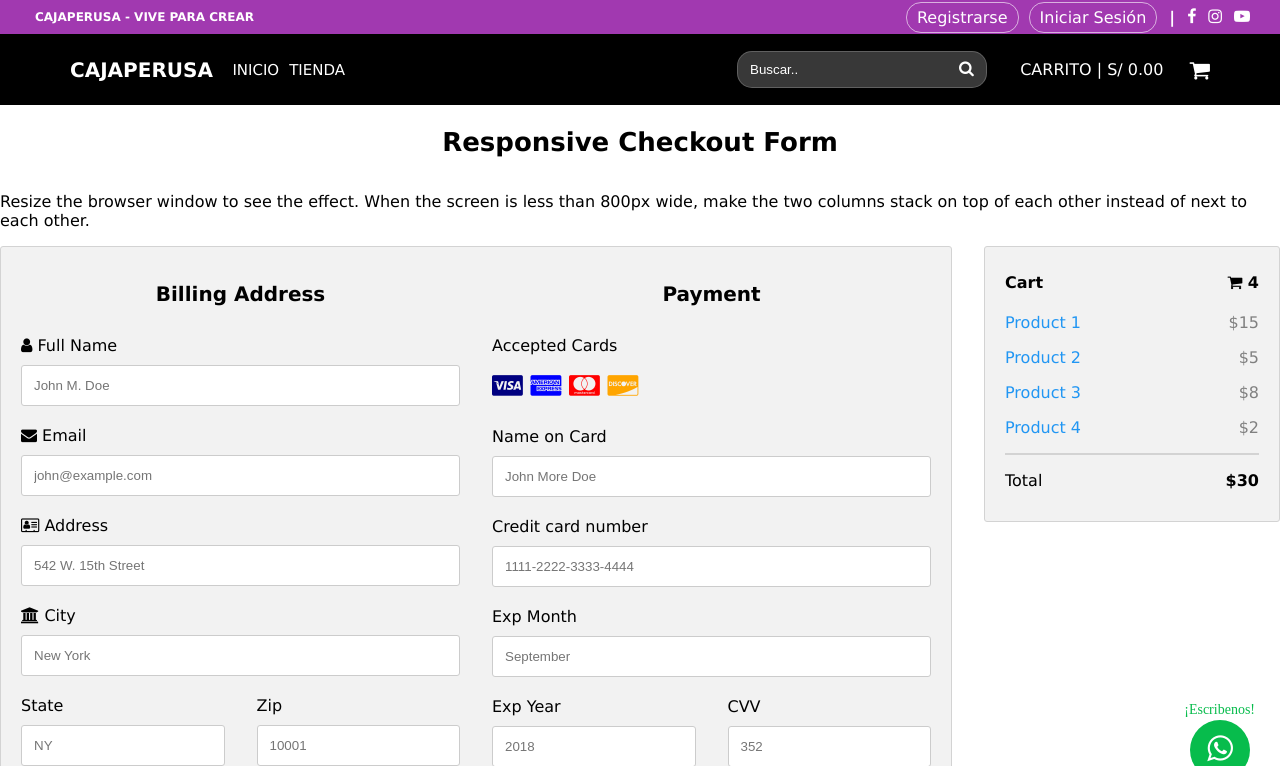
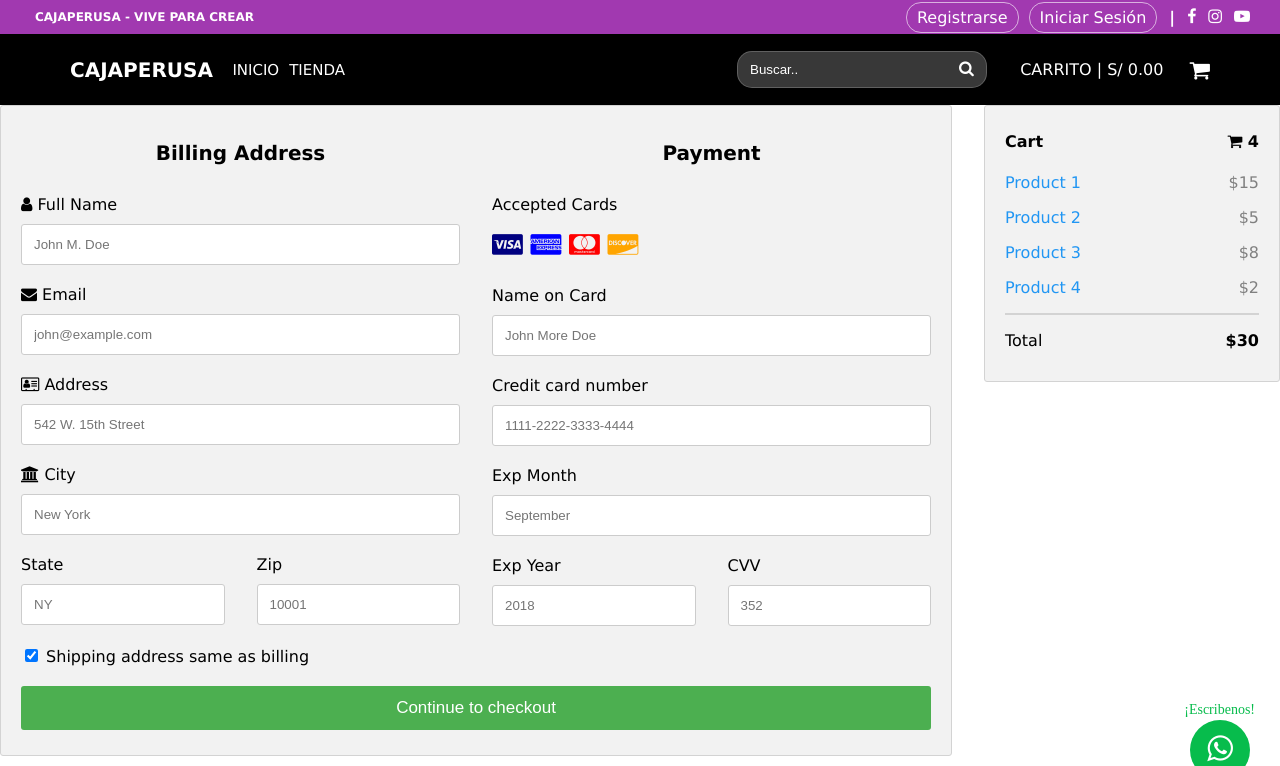
Before and after one commit to bryancitu/cajaperusa, a Django app: page /producto/historial-pagos in a window 1280 px wide. Shown: the top 766 px of the page. Run offline with Django 3.2, Linux system fonts and the light colour scheme; grey boxes are pictures that could not be loaded.

Commit message:
historial de pagos 2.0

```diff
--- a/templates/producto/historial_pagos.html
+++ b/templates/producto/historial_pagos.html
@@ -114,8 +114,6 @@
     </head>
     <body>
 
-    <h2>Responsive Checkout Form</h2>
-    <p>Resize the browser window to see the effect. When the screen is less than 800px wide, make the two columns stack on top of each other instead of next to each other.</p>
     <div class="row">
       <div class="col-75">
         <div class="container">
```
